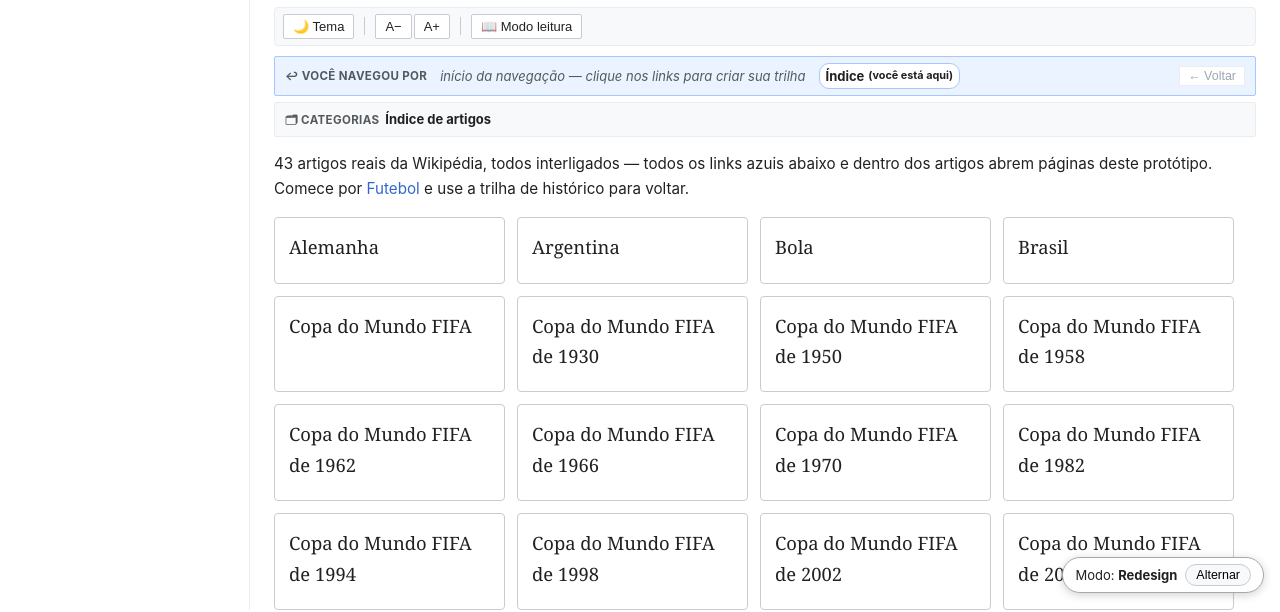
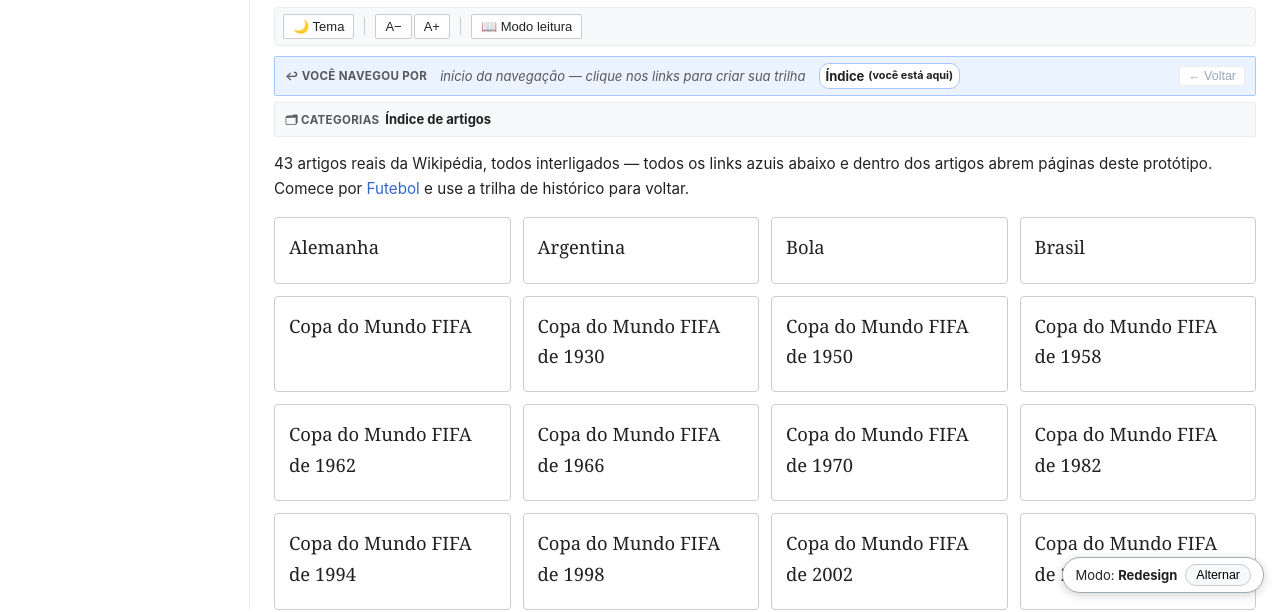
Before and after one commit to gccintra/ihc-wikipedia, a plain HTML site: page site2/html/wiki/index.html in a window 1280 px wide. Shown: the part 191-803 px from the top of the page. Drawn offline with Linux system fonts and the light colour scheme.

Commit message:
leitura: conteúdo ocupa largura total (infobox à direita), sem vão; coluna estreita só no modo leitura

```diff
--- a/site2/css/styles.css
+++ b/site2/css/styles.css
@@ -831,10 +831,11 @@
   body.reading-mode .mw-parser-output a { color: var(--text); text-decoration: underline; text-decoration-color: #b9c6dd; } /* links discretos: menos distração */
   body.reading-mode .mw-parser-output a:hover { color: var(--link); }
 
-  /* Largura da coluna de texto FIXA (em rem, não em em) — não muda com o tamanho
-     da fonte. Assim, diminuir/aumentar o texto mantém a mesma largura de leitura. */
-  body .content__inner { max-width: 68rem; }
-  body .mw-parser-output { max-width: 60rem; }
+  /* Conteúdo ocupa a largura toda da área (infobox encosta à direita, texto
+     preenche o resto) — como na Wikipédia. A coluna estreita de conforto fica
+     só no Modo leitura. Largura independente do tamanho da fonte. */
+  body .content__inner { max-width: 100%; }
+  body .mw-parser-output { max-width: none; }
 
   /* Tema escuro (controle de leitura) */
   body.theme-dark {
```
